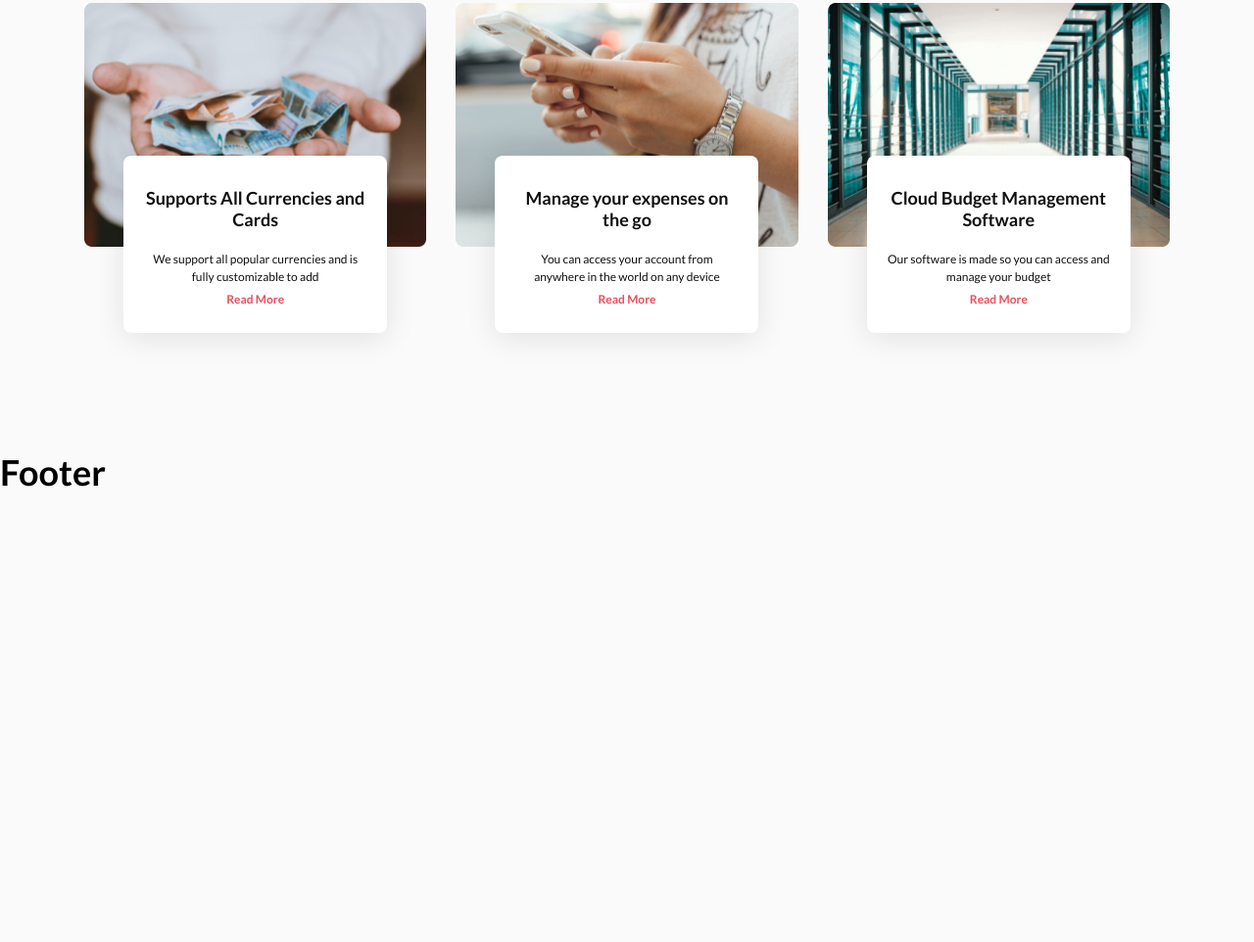
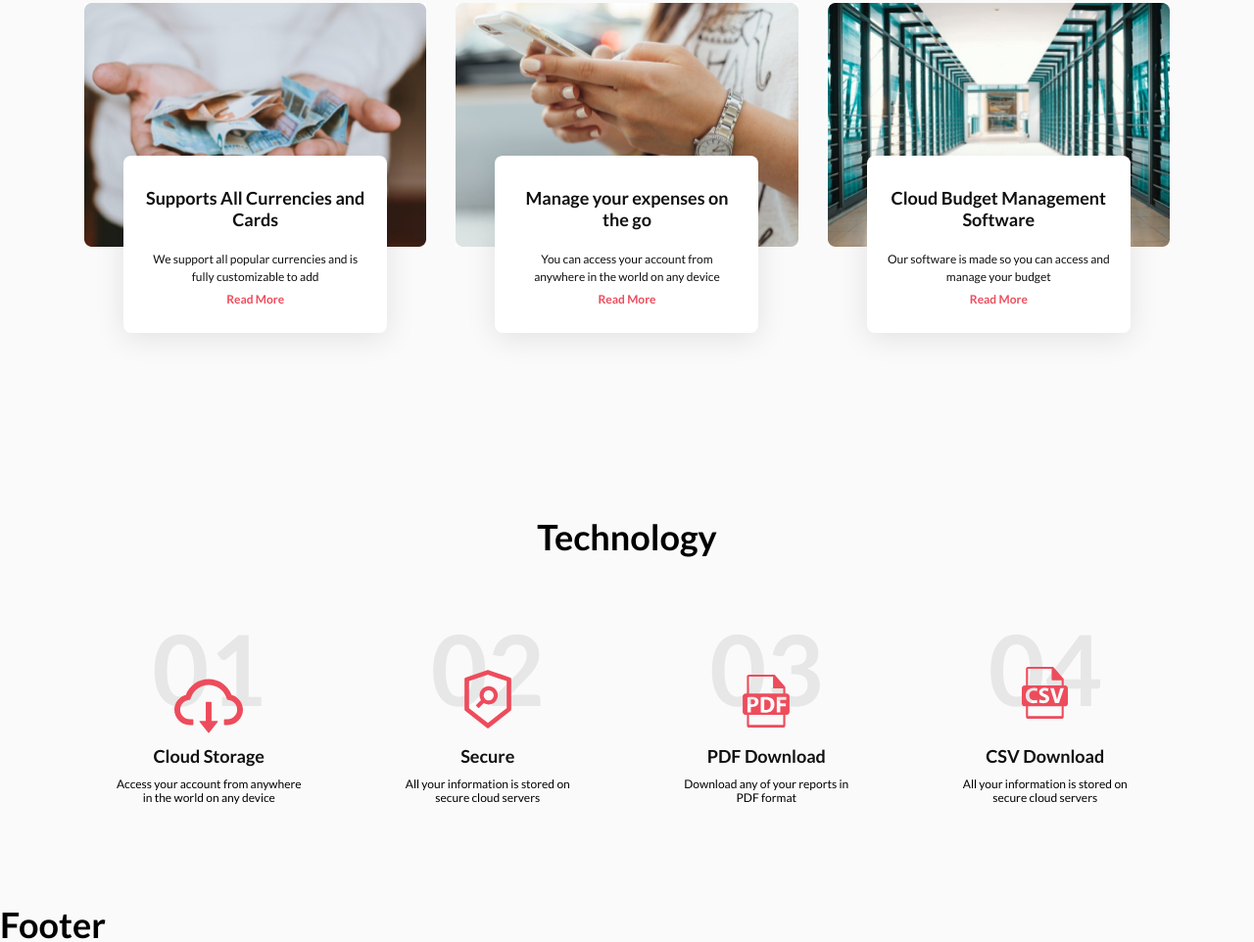
Before and after one commit to Gleblv/Cloudbudget, a plain HTML site: page index.html in a window 1280 px wide. Shown: the part 1422-2384 px from the top of the page at 98% size. Before the commit the page ends 1922 px from the top, so only its background shows below. Drawn offline with Linux system fonts and the light colour scheme.

Commit message:
technology

```diff
--- a/index.html
+++ b/index.html
@@ -102,6 +102,55 @@
                     </div>
                 </div>
             </section>
+            <section class="technology">
+                <div class="technology__container">
+                    <div class="technology__title">Technology</div>
+                    <div class="technology__row">
+                        <div class="technology__column column-technology">
+                            <div class="column-technology__title">
+                                <div class="column-technology__number">01</div>
+                                <div class="column-technology__icon">
+                                    <img src="./images/technology/01.svg" alt="icon">
+                                </div>
+                            </div>
+                            <div class="column-technology__subtitle">Cloud Storage</div>
+                            <div class="column-technology__text">Access your account from anywhere in the world on any device</div>
+                        </div>
+                        <div class="technology__column column-technology">
+                            <div class="column-technology__title">
+                                <div class="column-technology__number">02</div>
+                                <div class="column-technology__icon">
+                                    <img src="./images/technology/02.svg" alt="icon">
+                                </div>
+                            </div>
+                            <div class="column-technology__subtitle">Secure</div>
+                            <div class="column-technology__text">All your information is stored on secure cloud servers</div>
+                        </div>
+                        <div class="technology__column column-technology">
+                            <div class="column-technology__title">
+                                <div class="column-technology__number">03</div>
+                                <div class="column-technology__icon">
+                                    <img src="./images/technology/03.svg" alt="icon">
+                                </div>
+                            </div>
+                            <div class="column-technology__subtitle">PDF Download</div>
+                            <div class="column-technology__text">Download any of your reports in PDF format</div>
+                        </div>
+                        <div class="technology__column column-technology">
+                            <div class="column-technology__title">
+                                <div class="column-technology__number">04</div>
+                                <div class="column-technology__icon">
+                                    <img src="./images/technology/04.svg" alt="icon">
+                                </div>
+                            </div>
+                            <div class="column-technology__content">
+                                <div class="column-technology__subtitle">CSV Download</div>
+                                <div class="column-technology__text">All your information is stored on secure cloud servers</div>
+                            </div>
+                        </div>
+                    </div>
+                </div>
+            </section>
         </main>
         <footer class="footer">Footer</footer>
     </div>
--- a/styles/style.css
+++ b/styles/style.css
@@ -475,3 +475,79 @@ body {
         width: 75%;
     }
 }
+
+/* ---TECHNOLOGY------------------------------ */
+
+.technology {
+    padding: 63px 0px 104px 0px;
+}
+.technology__container {
+}
+.technology__title {
+    font-weight: 600;
+    font-size: 36px;
+    line-height: calc(43 / 36 * 100%);
+    text-align: center;
+    color: #000000;
+    margin: 0px 0px 52px 0px;
+}
+.technology__row {
+    display: flex;
+    margin: 0 -15px;
+}
+.technology__column {
+    flex: 0 1 25%;
+    display: flex;
+    flex-direction: column;
+    justify-content: center;
+    text-align: center;
+    padding: 0 15px;
+}
+.column-technology {
+}
+.column-technology__title {
+    position: relative;
+    display: flex;
+    justify-content: center;
+    margin: 0px 0px 20px 0px;
+    height: 100%;
+}
+.column-technology__number {
+    font-weight: 700;
+    font-size: 100px;
+    line-height: calc(120 / 100 * 100%);
+    text-align: center;
+    color: rgba(16, 16, 16, 0.08);
+}
+.column-technology__icon {
+    position: absolute;
+    top: 59px;
+}
+.column-technology__subtitle {
+    font-weight: 700;
+    font-size: 18px;
+    line-height: calc(22 / 18 * 100%);
+    text-align: center;
+    color: #101010;
+}
+.column-technology__subtitle:not(:last-child) {
+    margin: 0px 0px 10px 0px;
+}
+.column-technology__text {
+    font-weight: 400;
+    font-size: 12px;
+    line-height: calc(14 / 12 * 100%);
+    text-align: center;
+    color: #000000;
+    max-width: 191px;
+    margin: 0 auto;
+}
+
+@media (max-width: 590px) {
+    .technology__row {
+        flex-wrap: wrap;
+    }
+    .technology__column {
+        flex: 0 1 50%;
+    }
+}
```
Also changed, not shown: images/technology/01.svg (added), images/technology/02.svg (added), images/technology/03.svg (added), images/technology/04.svg (added).
